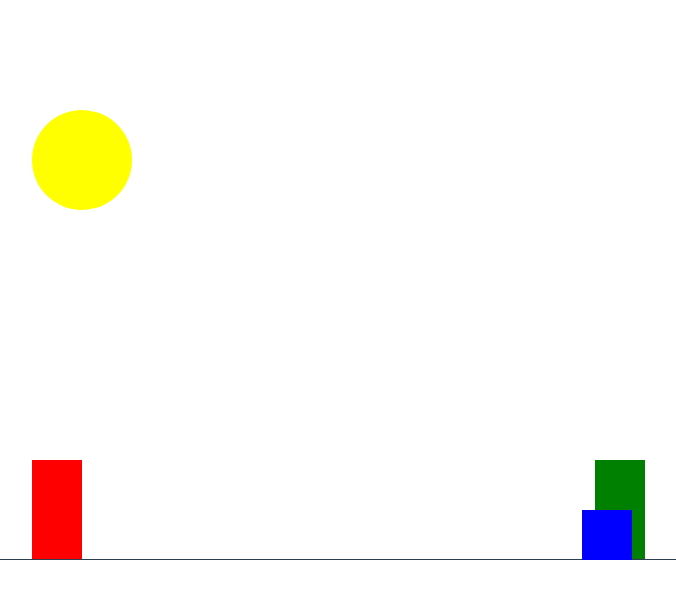
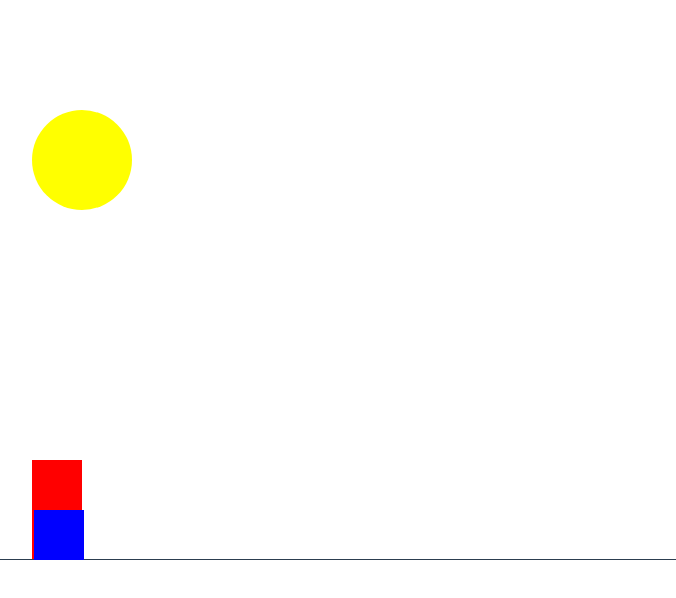
Before and after one commit to Napermial/super-platformer, a Vue app: page / in a window 1280 px wide. Shown: the top 598 px of the page, without its empty margins (158-834 px from the left). Built offline with nearby package versions, Linux system fonts and the light colour scheme.

Commit message:
enemy moves

```diff
--- a/src/components/Game.vue
+++ b/src/components/Game.vue
@@ -2,10 +2,9 @@
     <div>
         <svg width="1000" height="500">
             <rect class="mario" width="50" height="100" stroke="10" x="50" v-bind:y="playerPos"></rect>
-            <rect class="luigi" width="50" height="100" stroke="10" v-bind:x="obstaclePos" y="400"></rect>
             <line class="line" x1="0" y1="500" x2="1000" y2="500"></line>
             <circle class="sun" r="50" cx="100" cy="100"></circle>
-            <rect class="enemy" height="50" width="50" x="600" y="450"></rect>
+            <rect class="enemy" height="50" width="50" v-bind:x="obstaclePos" y="450"></rect>
         </svg>
     </div>
 </template>
@@ -15,7 +14,7 @@
         name: "Game",
         data() {
             return {
-                speed: 1,
+                speed: 4,
                 playerPos: 400,
                 playerSpeed: 15,
                 gravity:10,
@@ -30,7 +29,7 @@
         }
         , methods: {
             nextFrame() {
-                this.obstaclePos -= this.speed;
+                this.moveEnemy();
                 this.moveUser()
             },
             handleUserAction(event) {
@@ -64,7 +63,17 @@
                     }
                 }
             },
+            moveEnemy(){
+                if (this.obstaclePos < 0){
+                    this.obstaclePos = 1100
+                }
+                this.obstaclePos -= this.speed;
+            },
+            spawnEnemy(){
+
+            },
             start() {
+                //25 FPS
                 setInterval(this.nextFrame, 40);
             }
         }
```
